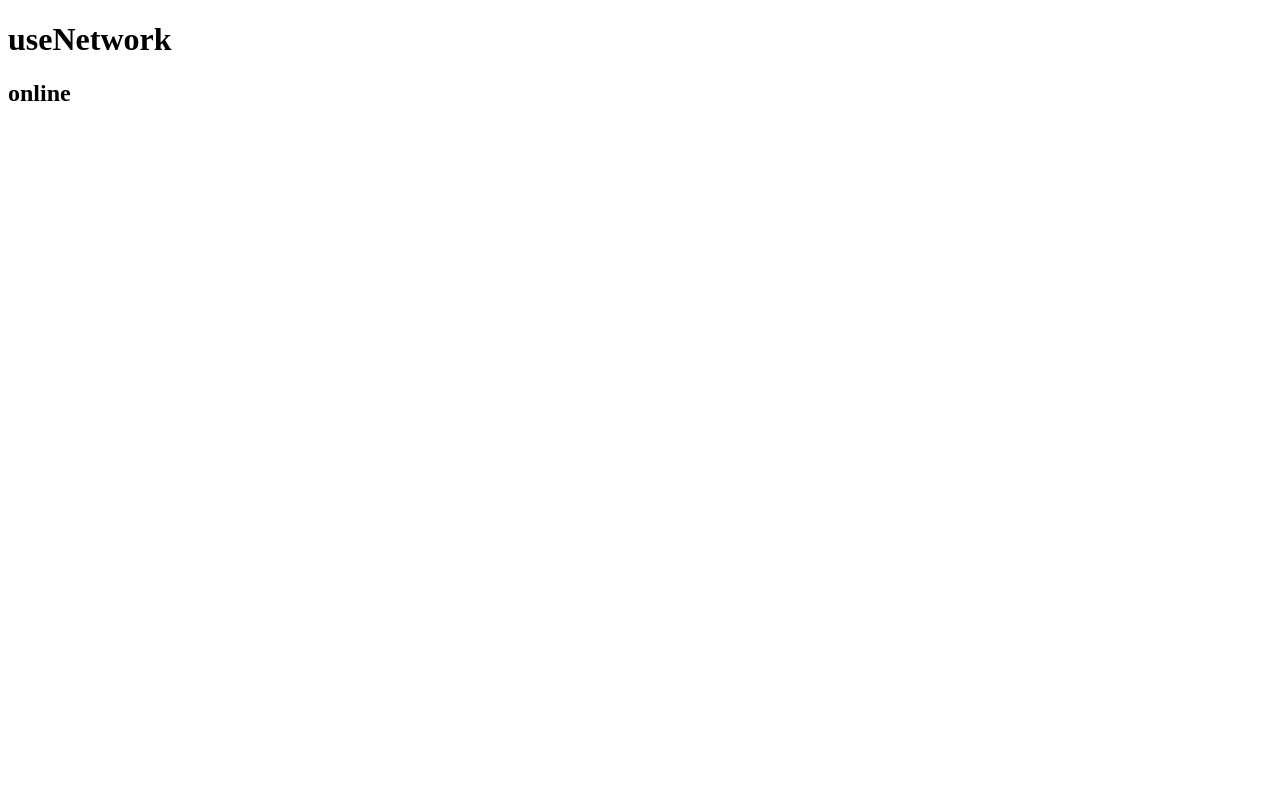
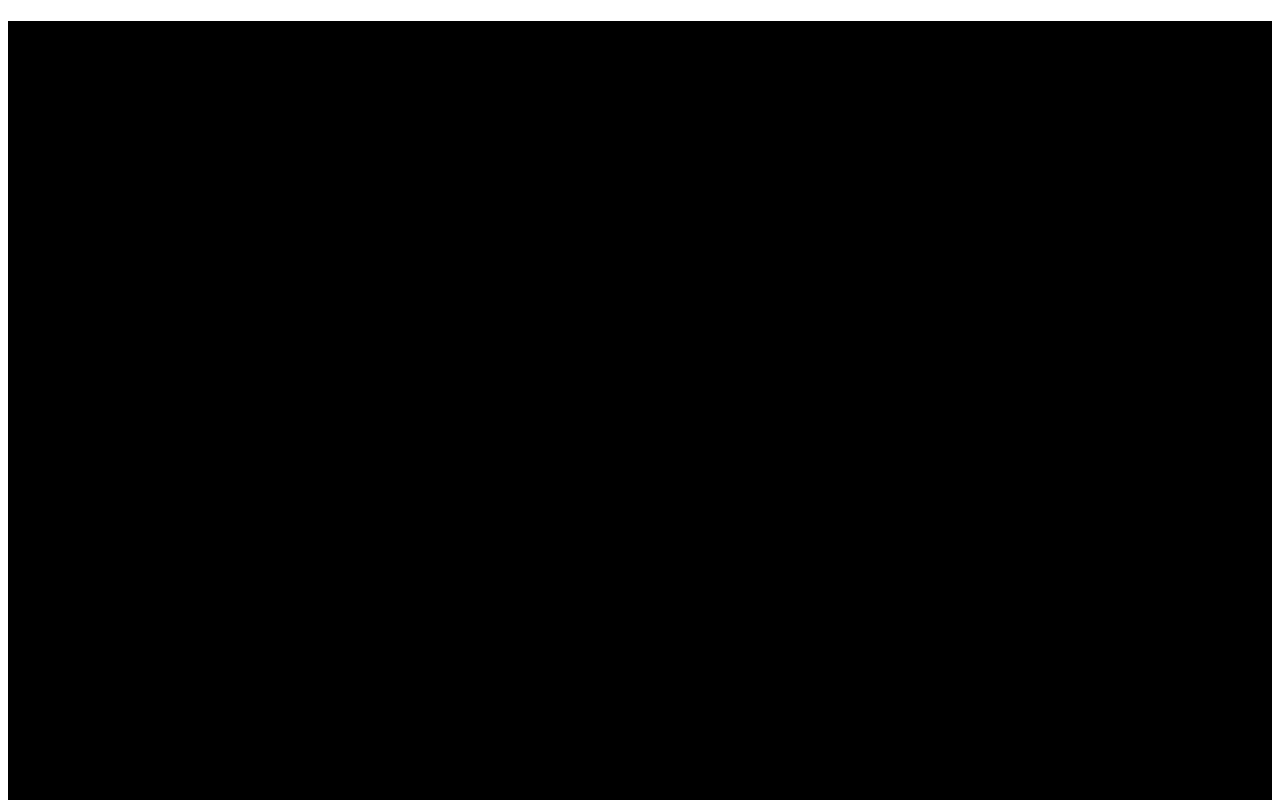
Before and after one commit to H-server/hooks-practice, a React (Create React App) app: page / in a window 1280 px wide. Shown: the top 800 px of the page. Built offline with nearby package versions, Linux system fonts and the light colour scheme.

Commit message:
useScroll

```diff
--- a/src/App.js
+++ b/src/App.js
@@ -1,29 +1,28 @@
 import { useState, useEffect, useRef } from "react";
 
-const useNetwork = (onChange) => {
-  const [status, setStatus] = useState(navigator.onLine);
+const useScroll = () => {
+  const [scrollPos, setScrollPos] = useState(window.scrollY);
 
-  const handleStatusChange = () => {
-    setStatus(navigator.onLine);
+  const handleScroll = () => {
+    setScrollPos(window.scrollY);
   }
 
   useEffect(() => {
-    window.addEventListener('online', handleStatusChange);
-    window.addEventListener('offline', handleStatusChange);
+    window.addEventListener('scroll', handleScroll);
     return () => {
-      window.removeEventListener('online', handleStatusChange);
-      window.removeEventListener('offline', handleStatusChange);
+      window.removeEventListener('scroll', handleScroll);
     }
-  });
-  return status;
+  }, []);
+
+  return scrollPos
 }
 
 function App() {
-  const onLine = useNetwork();
+  const Y = useScroll();
+  const backgroundColor = `rgb(0, ${Y % 255}, ${Y % 255})`;
   return (
-    <div>
+    <div style={{ height: '200vh', backgroundColor }}>
       <h1>useNetwork</h1>
-      <h2>{onLine ? "online" : "offline"}</h2>
     </div>
   );
 }
```
